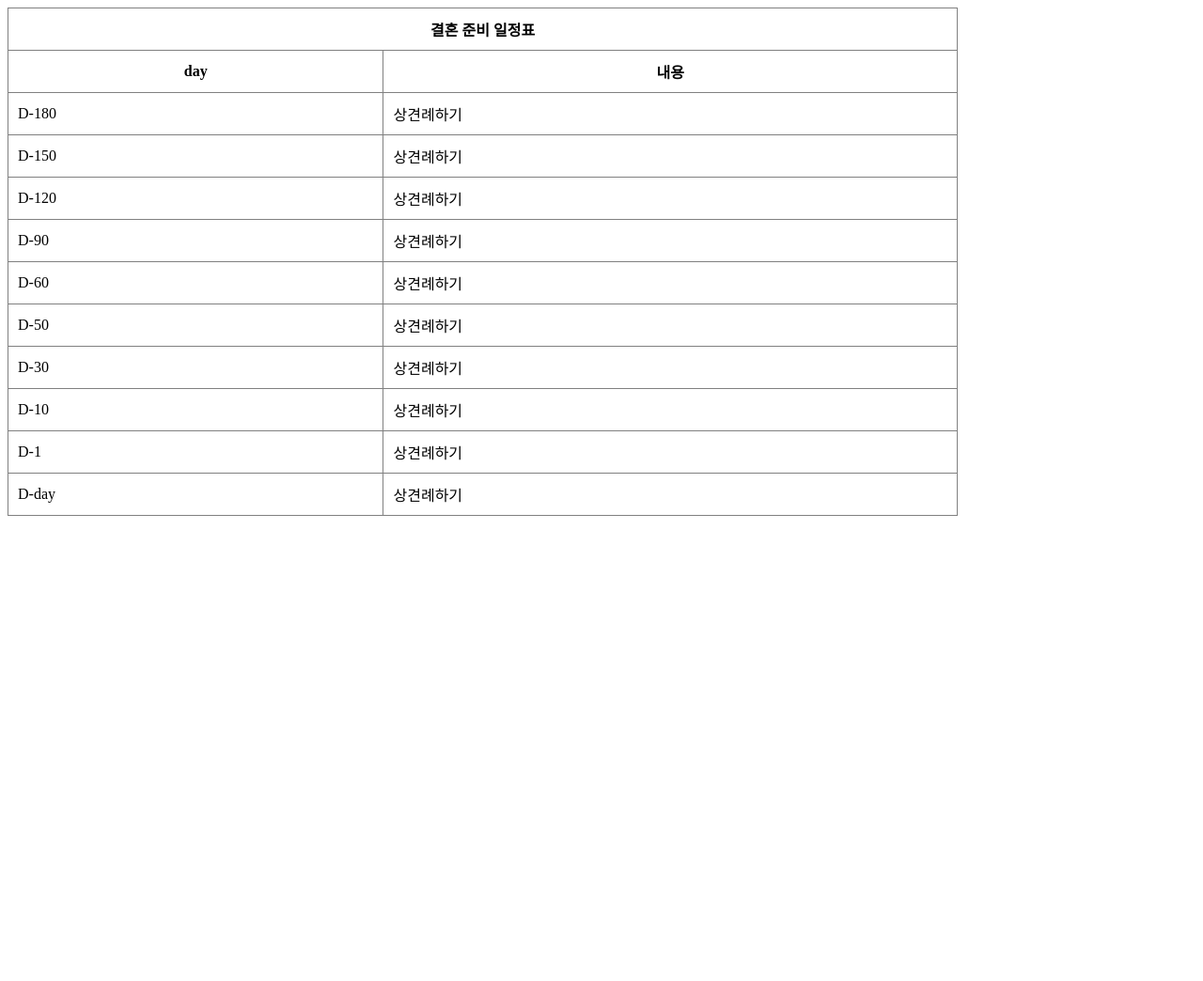
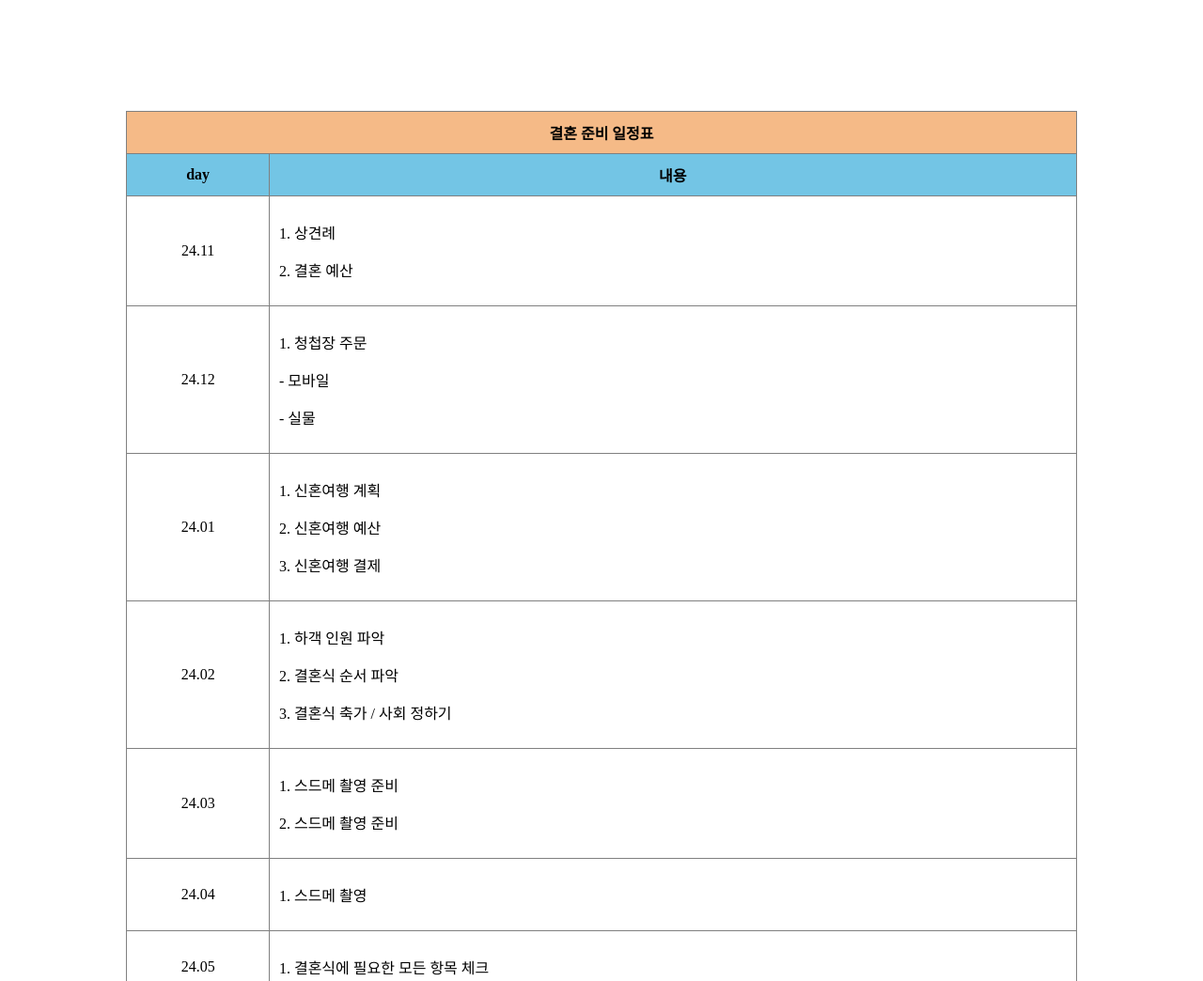
Before and after one commit to beom-jun-kim/weding, a plain HTML site: page index.html in a window 1280 px wide. Shown: the top 1044 px of the page at 94% size. Before the commit the page ends 800 px from the top, so only its background shows below. Drawn offline with Linux system fonts and the light colour scheme.

Commit message:
웨딩 업데이트

```diff
--- a/index.html
+++ b/index.html
@@ -3,25 +3,44 @@
 <head>
     <meta charset="UTF-8">
     <meta name="viewport" content="width=, initial-scale=1.0">
-    <title>Document</title>
+    <title>유나와 범준이의 결혼 계획</title>
 </head>
 <style>
+    body {
+        height: 200vh;
+        display: flex;
+        justify-content: center;
+        align-items: center;
+    }
     table {
         width: 80%;
         border-collapse: collapse;
     }
+    td:first-child {
+        text-align: center;
+    }
     th,td {
         padding: 10px;
+    }
+    .fir_thead {
+        background: rgb(245, 186, 135);
+    }
+    .sec_thead {
+        background: rgb(115, 197, 229);
     }
 </style>
 <body>
     <table border="1">
-        <thead>
+        <colgroup>
+            <col style="width: 15%;">
+            <col>
+        </colgroup>
+        <thead class="fir_thead">
             <tr>
                 <th colspan="2">결혼 준비 일정표</th>
             </tr>
         </thead>
-        <thead>
+        <thead class="sec_thead">
             <tr>
                 <th>day</th>
                 <th>내용</th>
@@ -29,63 +48,77 @@
         </thead>
         <tbody>
             <tr>
-                <td>D-180</td>
+                <td>24.11</td>
                 <td>
-                    <span>상견례하기</span>
+                    <p>1. 상견례</p>
+                    <p>2. 결혼 예산</p>
                 </td>
             </tr>
             <tr>
-                <td>D-150</td>
+                <td>24.12</td>
                 <td>
-                    <span>상견례하기</span>
+                    <p>1. 청첩장 주문</p>
+                    <p> - 모바일</p>
+                    <p> - 실물</p>
                 </td>
             </tr>
             <tr>
-                <td>D-120</td>
+                <td>24.01</td>
                 <td>
-                    <span>상견례하기</span>
+                    <p>1. 신혼여행 계획</p>
+                    <p>2. 신혼여행 예산</p>
+                    <p>3. 신혼여행 결제</p>
                 </td>
             </tr>
             <tr>
-                <td>D-90</td>
+                <td>24.02</td>
                 <td>
-                    <span>상견례하기</span>
+                    <p>1. 하객 인원 파악</p>
+                    <p>2. 결혼식 순서 파악</p>
+                    <p>3. 결혼식 축가 / 사회 정하기</p>
                 </td>
             </tr>
             <tr>
-                <td>D-60</td>
+                <td>24.03</td>
                 <td>
-                    <span>상견례하기</span>
+                    <p>1. 스드메 촬영 준비</p>
+                    <p>2. 스드메 촬영 준비</p>
                 </td>
             </tr>
             <tr>
-                <td>D-50</td>
+                <td>24.04</td>
                 <td>
-                    <span>상견례하기</span>
+                    <p>1. 스드메 촬영</p>
                 </td>
             </tr>
             <tr>
-                <td>D-30</td>
+                <td>24.05</td>
                 <td>
-                    <span>상견례하기</span>
+                    <p>1. 결혼식에 필요한 모든 항목 체크</p>
                 </td>
             </tr>
             <tr>
-                <td>D-10</td>
+                <td>24.06</td>
                 <td>
-                    <span>상견례하기</span>
+                    <p>1. 청첩장 돌리기(모바일 or 실물)</p>
+                    <p>2. 친구들 인사</p>
                 </td>
             </tr>
             <tr>
-                <td>D-1</td>
+                <td>24.07</td>
                 <td>
-                    <span>상견례하기</span>
+                    <p>1. 결혼 지원금 알아보기</p>
+                    <p>2. 지원금 서류 작성</p>
+                    <p>3. 지원금 신청</p>
                 </td>
+
             </tr>
             <tr>
-                <td>D-day</td>
+                <td>24.08</td>
                 <td>
-                    <span>상견례하기</span>
+                    <p>1. 이사</p>
+                    <p>2. LH 알아보기</p>
+                    <p>3. 결혼</p>
                 </td>
             </tr>
         </tbody>
```
